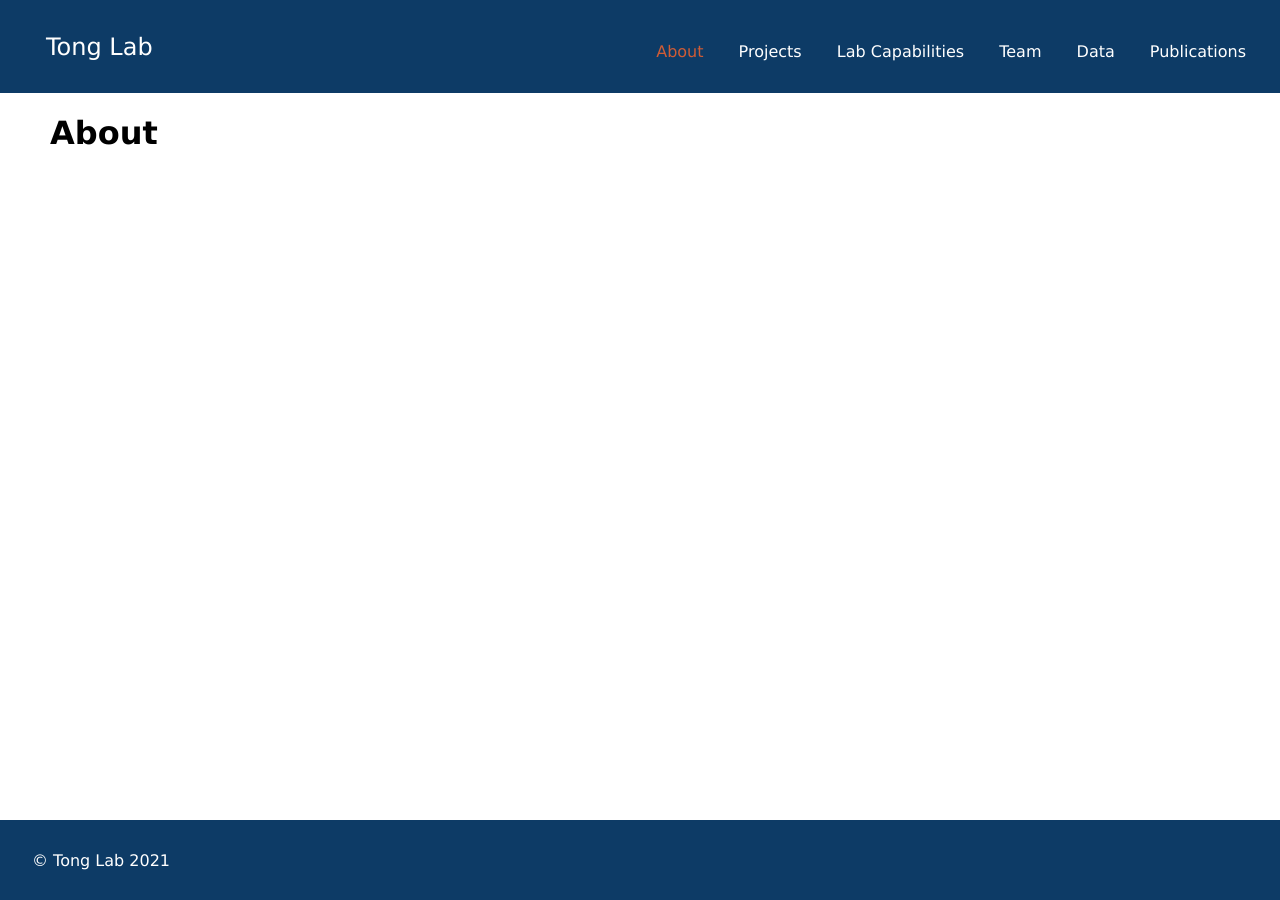
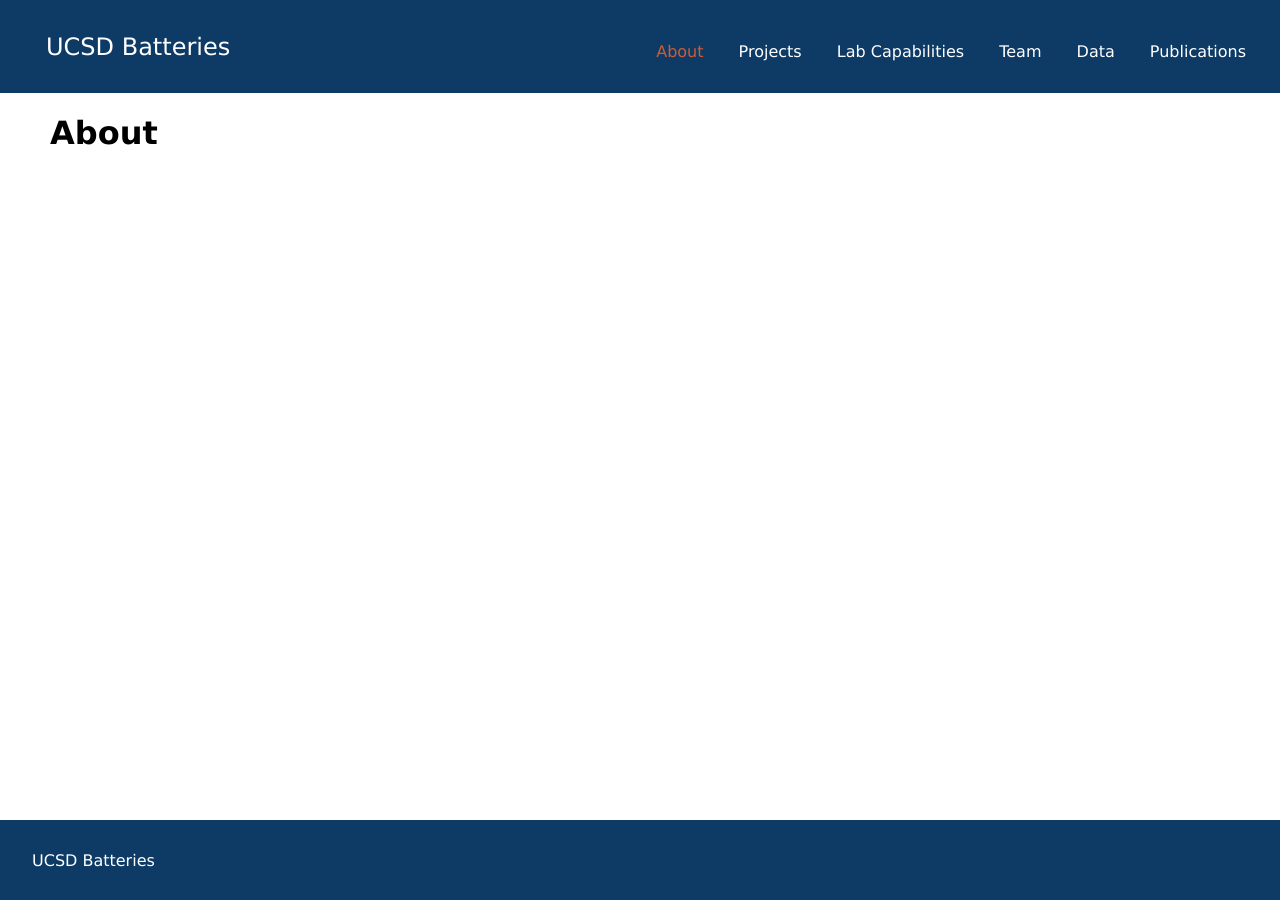
Before and after one commit to serf154/serf154.github.io, a Jekyll site: the page built from about.html, in a window 1280 px wide. Built offline with Jekyll 4.4.1, drawn with Linux system fonts in a browser that asks for light colours.

Commit message:
changed site name from Tong Lab to UCSD Batteries

```diff
--- a/_includes/navigation.html
+++ b/_includes/navigation.html
@@ -1,7 +1,7 @@
 <header class="nav-header">
     <nav>
     <div class="nav-style">
-    <a href="/" class="menu-item site-title">Tong Lab</a>
+    <a href="/" class="menu-item site-title">UCSD Batteries</a>
     <div>
     <ul style="padding-top: 10px;">
         {% for item in site.data.navigation %}
--- a/_layouts/default.html
+++ b/_layouts/default.html
@@ -17,7 +17,7 @@
       <footer>
         <div id="footer-content">
           <a style="color: white;">
-            &copy;  Tong Lab 2021
+            UCSD Batteries
           </a>
         </div>
       </footer>
--- a/_layouts/home.html
+++ b/_layouts/home.html
@@ -12,7 +12,7 @@
         <header class="home-header">
             <nav>
             <div>
-            <a href="/" class="menu-item" style="font-size: xx-large;">Tong Lab</a>
+            <a href="/" class="menu-item" style="font-size: xx-large;">UCSD Batteries</a>
             </div>
             <ul style="padding-top: 10px;">
                 {% for item in site.data.navigation %}
```
Also changed, not shown: 12 other files.
